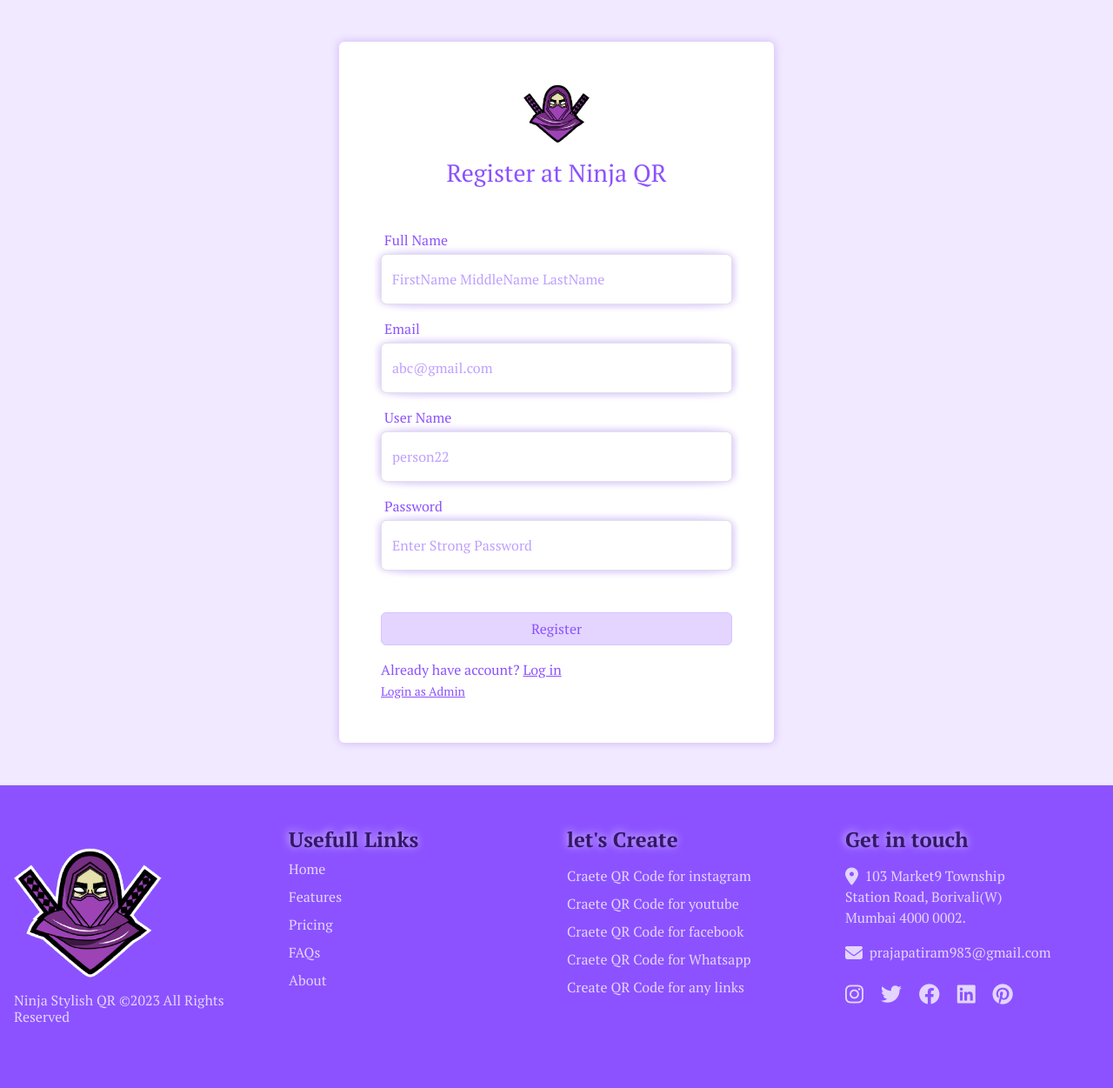
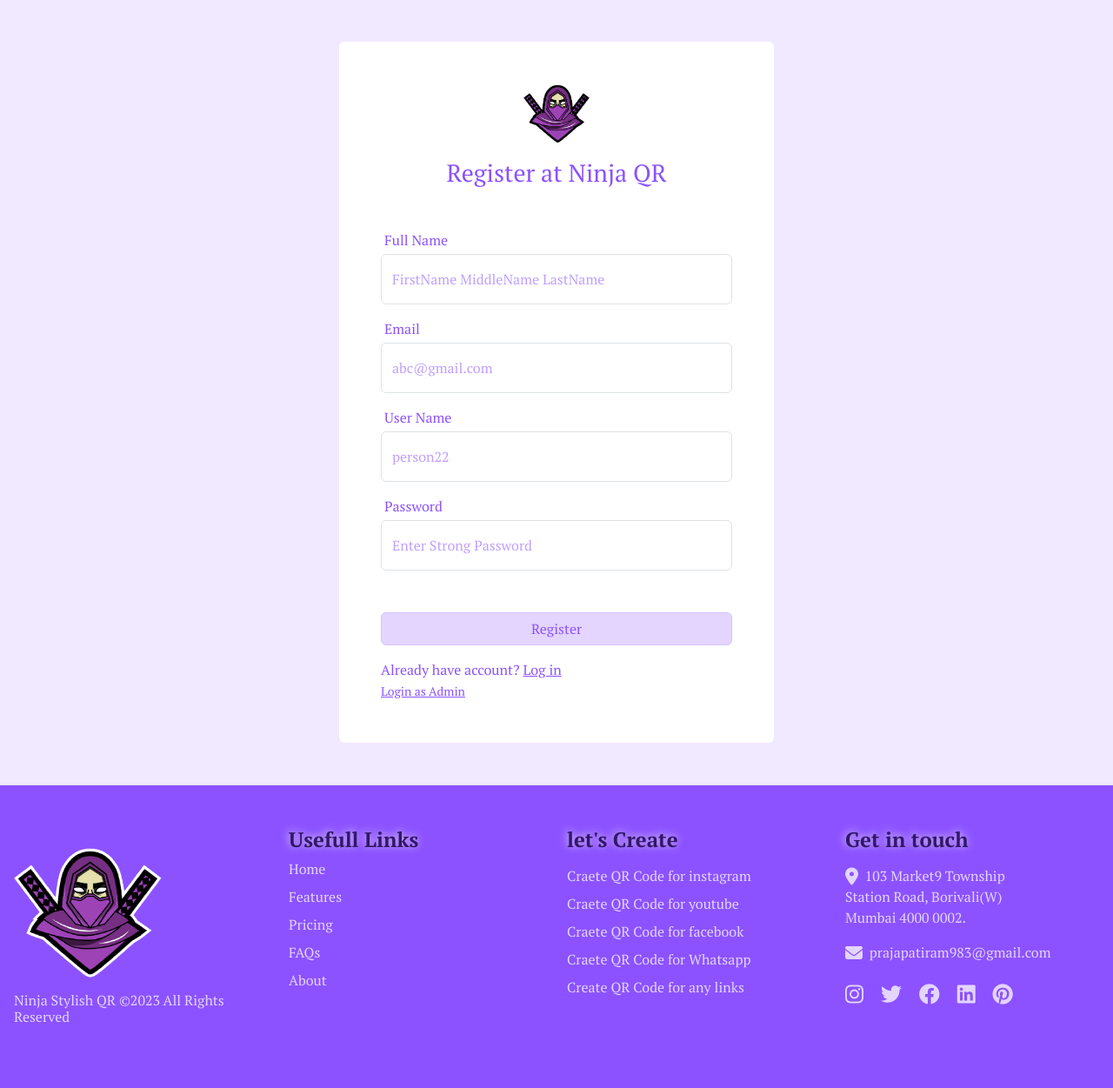
Before and after one commit to raaam02/NinjaQR, a PHP site: page /Registration.html in a window 1280 px wide. Shown: the whole page at 87% size. Run offline with PHP 8.4, Linux system fonts and the light colour scheme.

Commit message:
Form-Control Shadow Removed

```diff
--- a/Registration.html
+++ b/Registration.html
@@ -58,7 +58,7 @@
             <div class="div-box-shadow form-floating mb-3">
               <input
                 type="text"
-                class="form-control"
+                class="form-control shadow-none"
                 name="name"
                 id="formId1"
                 placeholder=""
@@ -72,7 +72,7 @@
             <div class="div-box-shadow form-floating mb-3">
               <input
                 type="text"
-                class="form-control"
+                class="form-control shadow-none"
                 name="email"
                 id="formId1"
                 placeholder=""
@@ -86,7 +86,7 @@
             <div class="div-box-shadow form-floating mb-3">
               <input
                 type="text"
-                class="form-control"
+                class="form-control shadow-none"
                 name="uname"
                 id="formId1"
                 placeholder=""
@@ -98,7 +98,7 @@
             <div class="div-box-shadow form-floating mb-3">
               <input
                 type="password"
-                class="form-control"
+                class="form-control shadow-none"
                 name="pass"
                 id="formId1"
                 placeholder=""
--- a/Style.css
+++ b/Style.css
@@ -74,12 +74,9 @@ footer {
   color: #bfa0ff;
 }
 
-.div-box-shadow {
-  box-shadow: -1px -1px 10px #ddc9ff, 1px 1px 10px #d8c7f5;
-  border-radius: 10%;
-  border: none;
+form-control {
+  border: 1px solid red;
 }
-
 button.btn-primary:hover {
   background-color: #8c52ff;
 }
```
